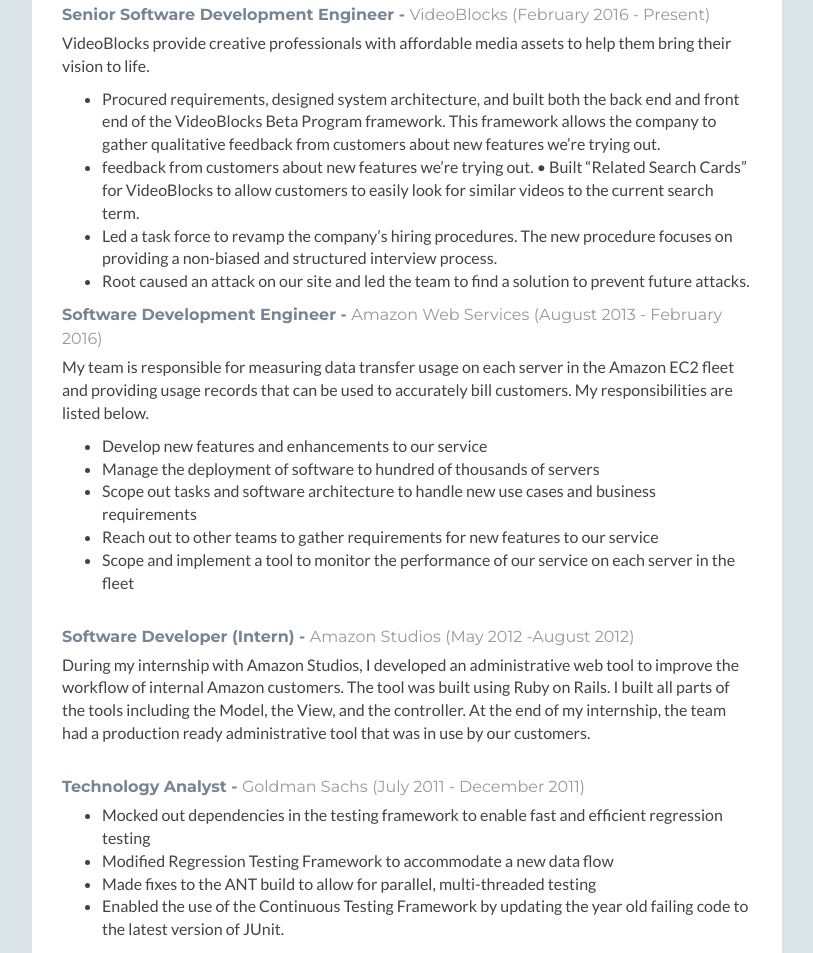
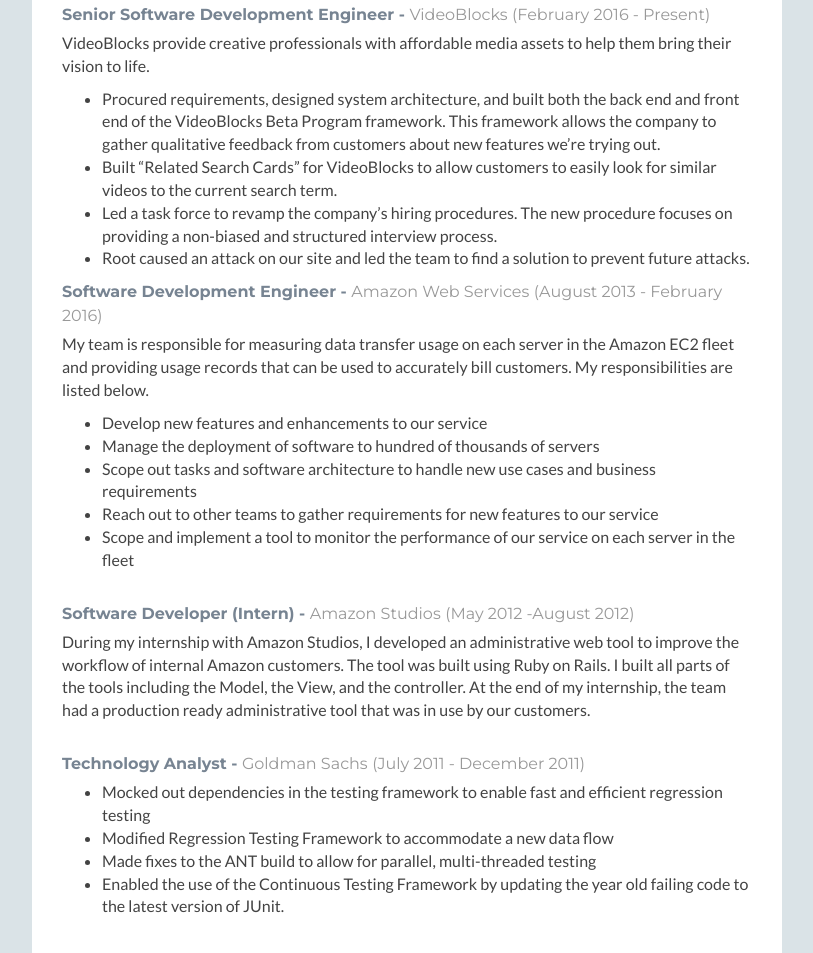
Before and after one commit to nguyen102/nguyen102.github.io, a plain HTML site: page index.html in a window 1280 px wide. Shown: the part 2955-3908 px from the top of the page, without its empty margins (38-851 px from the left). Drawn offline with Linux system fonts and the light colour scheme; no server answers; a script that the page names is missing.

Commit message:
Update index.html

```diff
--- a/index.html
+++ b/index.html
@@ -142,8 +142,7 @@
                                     <li>Procured requirements, designed system architecture, and built both the back end and front end of the
 VideoBlocks Beta Program framework. This framework allows the company to gather qualitative
 feedback from customers about new features we’re trying out.</li>
-                                    <li>feedback from customers about new features we’re trying out.
-•	Built “Related Search Cards” for VideoBlocks to allow customers to easily look for similar videos to the current search term.</li>
+                                    <li>Built “Related Search Cards” for VideoBlocks to allow customers to easily look for similar videos to the current search term.</li>
                                     <li>Led a task force to revamp the company’s hiring procedures. The new procedure focuses on providing a non-biased and structured interview process.</li>
                                     <li>Root caused an attack on our site and led the team to find a solution to prevent future attacks.</li>
                                 </ul>
```
